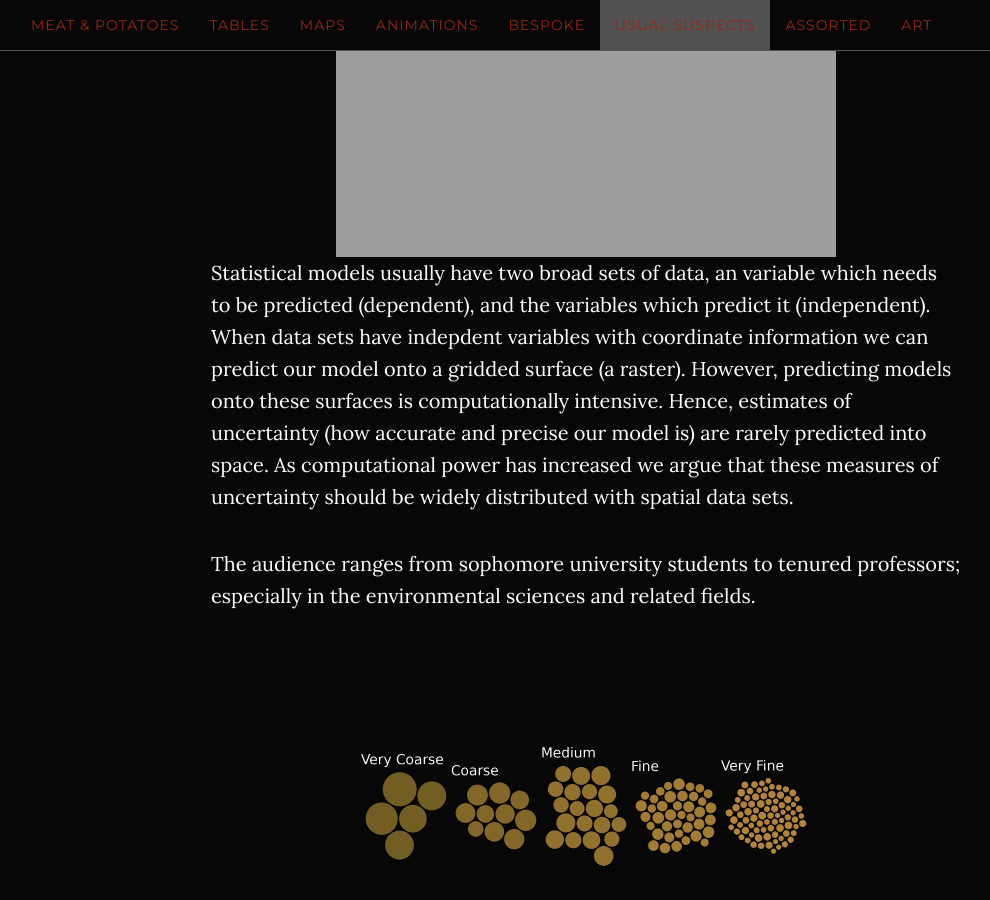
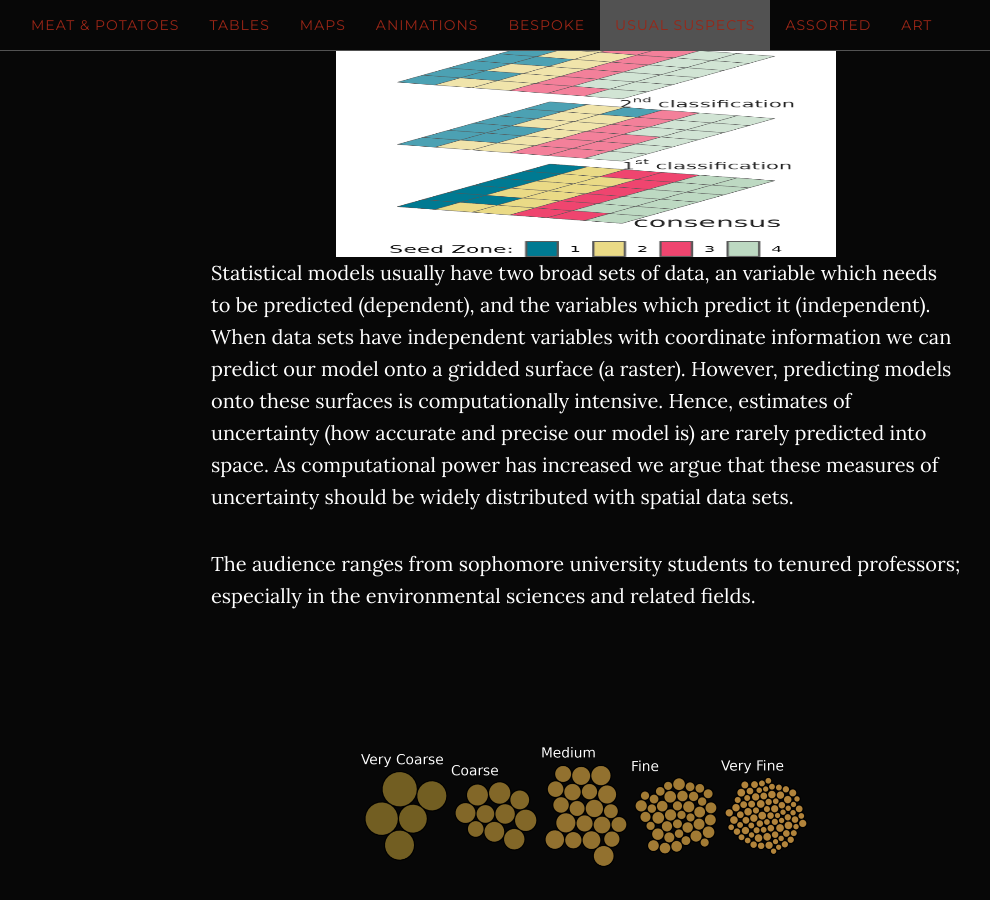
Before and after one commit to sagesteppe/DataVizGallery, a Jekyll site: the page built from index.html, in a window 1280 px wide and 900 px high, scrolled down 25377 px. Shown: the whole window, without its empty margins (54-1044 px from the left). Built offline with Jekyll 4.4.1, drawn with Linux system fonts in a browser that asks for light colours; some of the changed text lies outside the part shown.

Commit message:
raster back up

```diff
--- a/_includes/assorted.html
+++ b/_includes/assorted.html
@@ -6,17 +6,18 @@
                 <h3>Reduse, Reuse, Recycle.</h3>
                 <p>Simple - I think formats are fleeting, but some messages will stay for a very long time. For these reasons, I make a lot of content using spatial objects and other coding approaches. This makes it so I invest the time to make high quality visuals which I know I can tweak to the next flavour of the month. </p>
 
-                <img src="{{site.url}}/figures/Rasters-white.png" width="500" height="335" alt="Raster example" style="display: block; margin: auto;" />
-                <p>Statistical models usually have two broad sets of data, an variable which needs to be predicted (dependent), and the variables which predict it (independent). When data sets have indepdent variables with coordinate information we can predict our model onto a gridded surface (a raster). However, predicting models onto these surfaces is computationally intensive. Hence, estimates of uncertainty (how accurate and precise our model is) are rarely predicted into space. As computational power has increased we argue that these measures of uncertainty should be widely distributed with spatial data sets. </p>
+                <img src="{{site.url}}/figures/Raster-white.png" width="500" height="335" alt="Raster example" style="display: block; margin: auto;" />
+                <p>Statistical models usually have two broad sets of data, an variable which needs to be predicted (dependent), and the variables which predict it (independent). When data sets have independent variables with coordinate information we can predict our model onto a gridded surface (a raster). However, predicting models onto these surfaces is computationally intensive. Hence, estimates of uncertainty (how accurate and precise our model is) are rarely predicted into space. As computational power has increased we argue that these measures of uncertainty should be widely distributed with spatial data sets. </p>
                 <p>The audience ranges from sophomore university students to tenured professors; especially in the environmental sciences and related fields.</p>
                 <br>
                 <img src="{{site.url}}/figures/SandSizes.png" width="450" height="279" alt="Sand" style="display: block; margin: auto;" />
-                <p>words</p>
+                <p>This is for teaching, it's a bubblechart or something similar with to size sand grain particle sizes. Beach sand is very coarse, it's more difficult to see the others without a hand lens.</p>
                 <br>
                 <img src="{{site.url}}/figures/ExampleDirectory.png" width="450" height="450" alt="Tree" style="display: block; margin: auto;" />
-                <p>stuff</p>
+                <p>Do you ever have difficulty getting people to save files where they should be? Don't shame them, give them something pretty to bookmark!</p>
 
-                <img src="{{site.url}}/figures/ExampleFileName-white.png" width="450" height="450" alt="Tree" style="display: block; margin: auto;" />
+                <img src="{{site.url}}/figures/ExampleFileName-white.png" width="450" height="450" alt="File Name Example" style="display: block; margin: auto;" />
+                <p>Nobody would ever mess up a file naming convention! NO WAY! But ya know having the format documented for <i>new hires</i> could be useful.</p>
 
             </div>
         </div>
--- a/_includes/bespoke.html
+++ b/_includes/bespoke.html
@@ -3,10 +3,10 @@
         <div class="row">
             <div class="col-lg-8 col-lg-offset-2">
                 <h1>Bespoke</h1>
-                <h3>"I was one among many - or at least I seemed to be"</h3>
+                <h3><i>"I was one among many - or at least I seemed to be"</i></h3>
                 <p>The fun thing about the bleeding edge is when you get to show off your results! But realize no way exists to do it yet.</p>
                 <img src="{{site.url}}/figures/rmbl_dual_trees.png" width="700" height="500" style="display: block; margin: auto;" />
-                <p>Another one from the Masters disseration, for the camper/Linux crowd. I contest this is nothing more than a pie *chart*, which is laid out to display *phy*logenetic relations - or a *phychart*. <a href="https://github.com/sagesteppe/phycharts">Details here</a></p>
+                <p>Another one from the Masters disseration, for the camper/Linux crowd. I contest this is nothing more than a pie <i>chart</i>, which is laid out to display <i>phy</i>logenetic relations - or a <i>phychart</i> ;-). <a href="https://github.com/sagesteppe/phycharts">Details here</a></p>
                 <br>
                 <img src="{{site.url}}/figures/functional_esd.png" width="730" height="591" style="display: block; margin: auto;" />
                 <br>
--- a/_includes/cartography.html
+++ b/_includes/cartography.html
@@ -28,7 +28,7 @@
                 <br>
                 <img src="{{site.url}}/figures/SiteMaps.resized-white.png" width="500" height="500"  class="center" style="display: block; margin: auto;" />
                 <p>
-                  A supplemental figure for one of my publications. The audience for this figure are young hungry nerds who feel as comfortable in a tent as flashing linux onto bare metal and sequencing genomes. Rich in detail, emphasizing a faux pau amongst nerds of pie charts - which here cover the area's which each sampling event was conducted over.
+                  A supplemental figure for one of my publications. The audience for this figure are young hungry nerds who feel as comfortable in a tent as flashing linux onto bare metal and sequencing genomes. Rich in detail, emphasizing a faux pau amongst nerds of pie charts - which here covers the area which each sampling event was conducted over.
                   </p>
                 <img src="{{site.url}}/figures/FQI-plots-resized-white.png" width="500" height="500"  class="center" style="display: block; margin: auto;" />
                 <p> While the Bureau of Land Management (see XXX for details) has several official methods for quantifying land quality, a few alternative approaches exist.
```
Also changed, not shown: figures/ExampleFileName-white.png.
